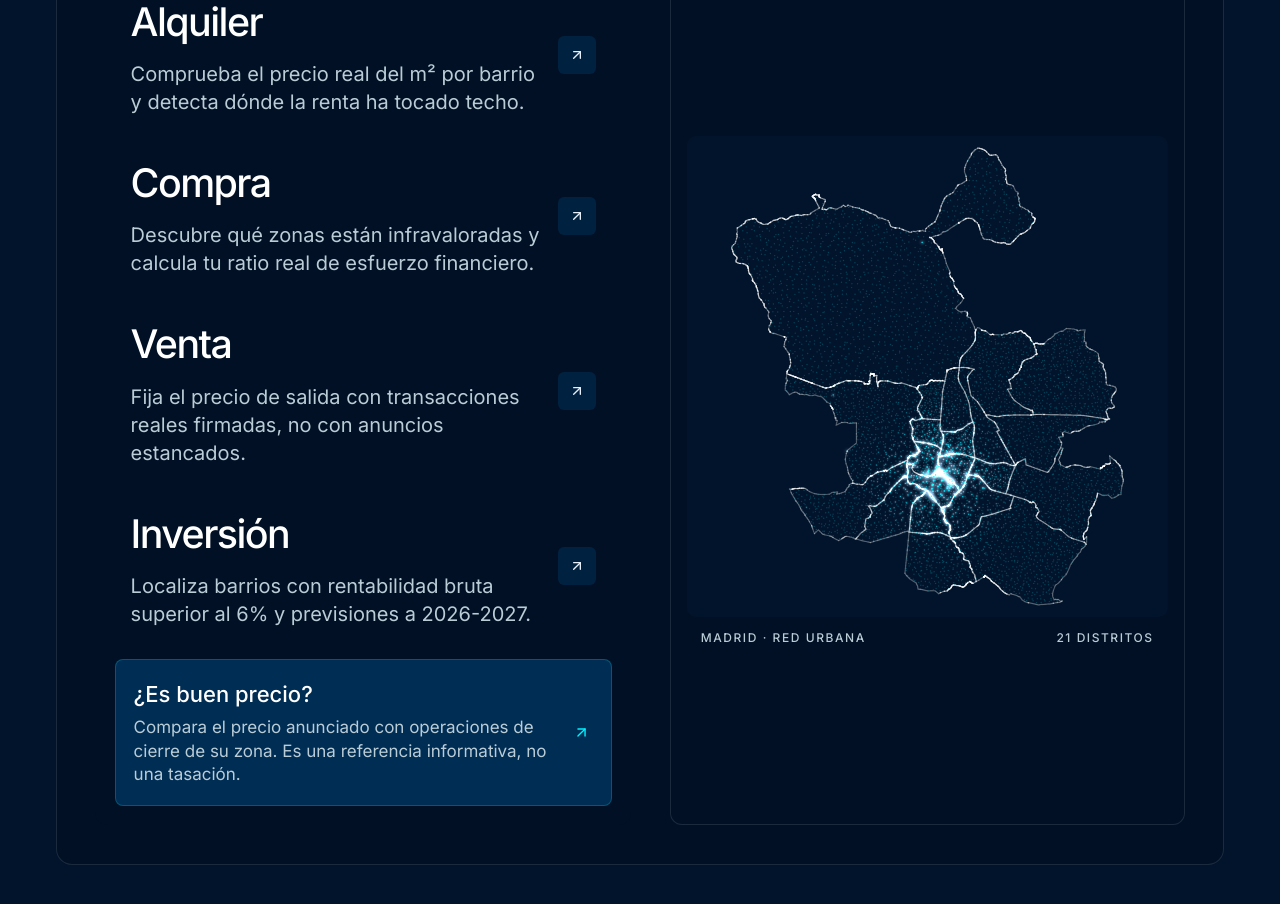
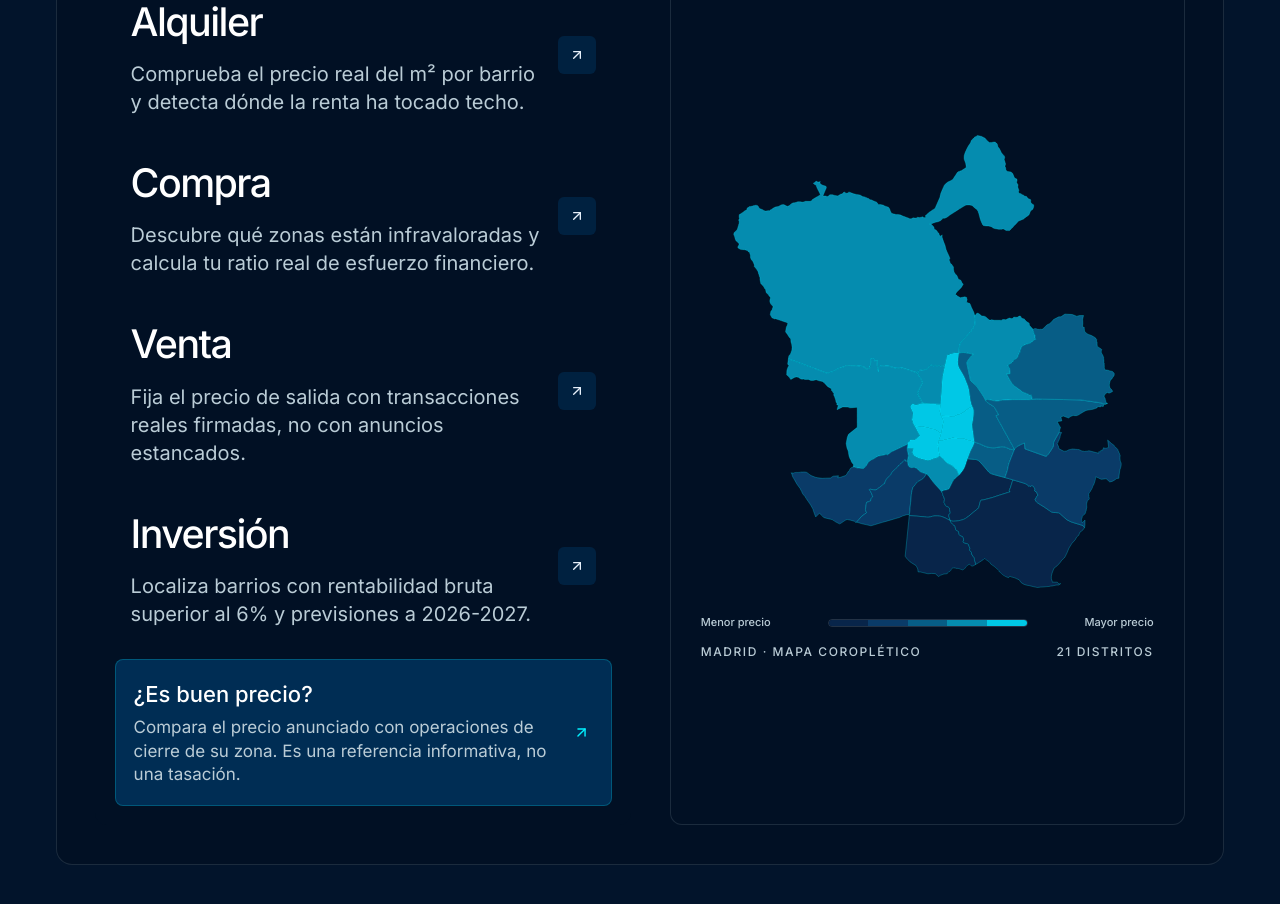
Before and after one commit to rodrigoapvigil/madrid-urban-intelligent, a Next.js app in the folder frontend/: page / in a window 1280 px wide. Shown: the part 3660-4564 px from the top of the page. Built offline with nearby package versions, Linux system fonts and the light colour scheme.

Commit message:
perf(landing): reemplazar mapa de particulas en canvas por mapa coropletico SVG ligero para eliminar tirones al hacer scroll

```diff
--- a/frontend/components/MadridDistrictMap.tsx
+++ b/frontend/components/MadridDistrictMap.tsx
@@ -1,7 +1,6 @@
 'use client';
 
-import { useEffect, useRef, useState } from 'react';
-import { colorWithAlpha, resolveCssColor } from '../lib/colors';
+import React, { useEffect, useState } from 'react';
 
 type Position = [number, number, ...number[]];
 type Ring = Position[];
@@ -12,63 +11,69 @@ type DistrictFeature = {
   geometry: { type: 'Polygon' | 'MultiPolygon'; coordinates: Polygon | Polygon[] };
 };
 type FeatureCollection = { type: 'FeatureCollection'; features: DistrictFeature[] };
-type ProjectedPolygon = { rings: { x: number; y: number }[][] };
-type District = {
+
+type ProjectedDistrict = {
   name: string;
-  area: number;
-  renderArea: number;
-  centroid: { x: number; y: number };
-  polygons: ProjectedPolygon[];
-  bounds: { minX: number; minY: number; maxX: number; maxY: number };
+  path: string;
+  tier: number;
+};
+
+const CHOROPLETH_COLORS = [
+  '#08254a', // Nivel 1: Menor precio / Más accesible
+  '#0a3b68', // Nivel 2: Medio-bajo
+  '#075d86', // Nivel 3: Medio
+  '#058caf', // Nivel 4: Medio-alto
+  '#00c8e6', // Nivel 5: Mayor precio / Prime
+];
+
+const TIER_LABELS = [
+  'Accesible',
+  'Medio-bajo',
+  'Medio',
+  'Medio-alto',
+  'Prime',
+];
+
+const DISTRICT_TIERS: Record<string, number> = {
+  'centro': 4,
+  'salamanca': 4,
+  'chamberi': 4,
+  'retiro': 4,
+  'chamartin': 4,
+  'moncloa-aravaca': 3,
+  'moncloa aravaca': 3,
+  'fuencarral-el pardo': 3,
+  'fuencarral el pardo': 3,
+  'arganzuela': 3,
+  'tetuan': 3,
+  'hortaleza': 3,
+  'ciudad lineal': 2,
+  'barajas': 2,
+  'san blas': 2,
+  'san blas-canillejas': 2,
+  'san blas canillejas': 2,
+  'moratalaz': 2,
+  'latina': 1,
+  'carabanchel': 1,
+  'vicalvaro': 1,
+  'puente de vallecas': 0,
+  'usera': 0,
+  'villaverde': 0,
+  'villa de vallecas': 0,
 };
 
 function normalizeName(value: unknown): string {
   return String(value ?? '').replace(/^Distrito\s+/i, '').replace(/\s+/g, ' ').trim();
 }
 
-function seeded(seed: number) {
-  let n = seed >>> 0;
-  return () => { n = (n * 1664525 + 1013904223) >>> 0; return n / 4294967296; };
-}
-
-function ringArea(ring: { x: number; y: number }[]) {
-  let twice = 0;
-  for (let i = 0, j = ring.length - 1; i < ring.length; j = i++) twice += ring[j].x * ring[i].y - ring[i].x * ring[j].y;
-  return twice / 2;
-}
-
-function pointInRing(x: number, y: number, ring: { x: number; y: number }[]) {
-  let inside = false;
-  for (let i = 0, j = ring.length - 1; i < ring.length; j = i++) {
-    const a = ring[i], b = ring[j];
-    if ((a.y > y) !== (b.y > y) && x < ((b.x - a.x) * (y - a.y)) / (b.y - a.y) + a.x) inside = !inside;
-  }
-  return inside;
-}
-
-function pointInPolygon(x: number, y: number, polygon: ProjectedPolygon) {
-  return !!polygon.rings.length && pointInRing(x, y, polygon.rings[0]) && !polygon.rings.slice(1).some((ring) => pointInRing(x, y, ring));
+function normalizeKey(str: string): string {
+  return str.normalize('NFD').replace(/[\u0300-\u036f]/g, '').toLowerCase().trim();
 }
 
 export default function MadridDistrictMap() {
-  const canvasRef = useRef<HTMLCanvasElement>(null);
-  const wrapRef = useRef<HTMLDivElement>(null);
-  const [districts, setDistricts] = useState<District[]>([]);
+  const [districts, setDistricts] = useState<ProjectedDistrict[]>([]);
   const [hovered, setHovered] = useState<number | null>(null);
   const [error, setError] = useState(false);
-  const activePointer = useRef<{ x: number; y: number; until: number } | null>(null);
-  const wakeAnimation = useRef<() => void>(() => {});
-  const reducedMotion = useRef(false);
-  const hoveredRef = useRef(hovered);
-  hoveredRef.current = hovered;
-
-  useEffect(() => {
-    const query = window.matchMedia('(prefers-reduced-motion: reduce)');
-    reducedMotion.current = query.matches;
-    const update = () => { reducedMotion.current = query.matches; };
-    query.addEventListener?.('change', update);
-    return () => query.removeEventListener?.('change', update);
-  }, []);
 
   useEffect(() => {
     let cancelled = false;
@@ -79,299 +84,155 @@ export default function MadridDistrictMap() {
       })
       .then((data) => {
         if (cancelled) return;
-        const projected: District[] = [];
-        const cos = Math.cos(40.48 * Math.PI / 180);
-        for (let idx = 0; idx < data.features.length; idx++) {
-          const feature = data.features[idx];
-          const coords = feature.geometry.type === 'Polygon' ? [feature.geometry.coordinates as Polygon] : feature.geometry.coordinates as Polygon[];
-          const polygons: ProjectedPolygon[] = [];
-          let totalArea = 0, cx = 0, cy = 0;
+        const cos = Math.cos((40.48 * Math.PI) / 180);
+        const intermediate: Array<{ name: string; rings: Array<Array<{ x: number; y: number }>>; bounds: { minX: number; minY: number; maxX: number; maxY: number } }> = [];
+
+        for (const feature of data.features) {
+          const coords = feature.geometry.type === 'Polygon'
+            ? [feature.geometry.coordinates as Polygon]
+            : (feature.geometry.coordinates as Polygon[]);
+
+          const rings: Array<Array<{ x: number; y: number }>> = [];
           const bounds = { minX: Infinity, minY: Infinity, maxX: -Infinity, maxY: -Infinity };
+
           for (const poly of coords) {
-            const rings = poly.map((ring) => ring.map(([lon, lat]) => ({ x: (lon + 3.7) * 111.32 * cos, y: -(lat - 40.48) * 110.57 })));
-            for (const ring of rings) {
-              for (const p of ring) {
+            for (const ring of poly) {
+              const projectedRing = ring.map(([lon, lat]) => ({
+                x: (lon + 3.7) * 111.32 * cos,
+                y: -(lat - 40.48) * 110.57,
+              }));
+              for (const p of projectedRing) {
                 bounds.minX = Math.min(bounds.minX, p.x);
                 bounds.maxX = Math.max(bounds.maxX, p.x);
                 bounds.minY = Math.min(bounds.minY, p.y);
                 bounds.maxY = Math.max(bounds.maxY, p.y);
               }
+              rings.push(projectedRing);
             }
-            const areas = rings.map((ring) => ringArea(ring));
-            const area = Math.max(0, Math.abs(areas[0] ?? 0) - areas.slice(1).reduce((sum, value) => sum + Math.abs(value), 0));
-            const outer = rings[0] ?? [];
-            const center = outer.length ? outer.reduce((p, q) => ({ x: p.x + q.x / outer.length, y: p.y + q.y / outer.length }), { x: 0, y: 0 }) : { x: 0, y: 0 };
-            totalArea += area;
-            cx += center.x * area;
-            cy += center.y * area;
-            polygons.push({ rings });
           }
-          projected.push({
-            name: normalizeName(feature.properties.name ?? feature.properties.NAME_2 ?? feature.properties.district ?? feature.properties.nom),
-            area: totalArea,
-            renderArea: 0,
-            centroid: totalArea ? { x: cx / totalArea, y: cy / totalArea } : { x: 0, y: 0 },
-            polygons,
-            bounds,
-          });
+
+          const rawName = normalizeName(
+            feature.properties.name ??
+            feature.properties.NAME_2 ??
+            feature.properties.district ??
+            feature.properties.distrito_nombre
+          );
+
+          intermediate.push({ name: rawName, rings, bounds });
         }
-        const bounds = projected.reduce((b, d) => ({
+
+        const globalBounds = intermediate.reduce((b, d) => ({
           minX: Math.min(b.minX, d.bounds.minX),
           minY: Math.min(b.minY, d.bounds.minY),
           maxX: Math.max(b.maxX, d.bounds.maxX),
           maxY: Math.max(b.maxY, d.bounds.maxY),
         }), { minX: Infinity, minY: Infinity, maxX: -Infinity, maxY: -Infinity });
-        const scale = 950 / Math.max(bounds.maxX - bounds.minX, bounds.maxY - bounds.minY);
-        const offsetX = (1000 - (bounds.maxX - bounds.minX) * scale) / 2 - bounds.minX * scale;
-        const offsetY = (1000 - (bounds.maxY - bounds.minY) * scale) / 2 - bounds.minY * scale;
-        for (const district of projected) {
-          for (const polygon of district.polygons) {
-            for (const ring of polygon.rings) {
-              for (const p of ring) { p.x = p.x * scale + offsetX; p.y = p.y * scale + offsetY; }
-            }
+
+        const scale = 940 / Math.max(globalBounds.maxX - globalBounds.minX, globalBounds.maxY - globalBounds.minY);
+        const offsetX = (1000 - (globalBounds.maxX - globalBounds.minX) * scale) / 2 - globalBounds.minX * scale;
+        const offsetY = (1000 - (globalBounds.maxY - globalBounds.minY) * scale) / 2 - globalBounds.minY * scale;
+
+        const projectedList: ProjectedDistrict[] = intermediate.map((d) => {
+          let svgPath = '';
+          for (const ring of d.rings) {
+            ring.forEach((p, i) => {
+              const px = (p.x * scale + offsetX).toFixed(1);
+              const py = (p.y * scale + offsetY).toFixed(1);
+              svgPath += (i === 0 ? 'M' : 'L') + px + ',' + py;
+            });
+            svgPath += 'Z';
           }
-          district.centroid = { x: district.centroid.x * scale + offsetX, y: district.centroid.y * scale + offsetY };
-          district.renderArea = district.area * scale * scale;
-          district.bounds = {
-            minX: district.bounds.minX * scale + offsetX,
-            minY: district.bounds.minY * scale + offsetY,
-            maxX: district.bounds.maxX * scale + offsetX,
-            maxY: district.bounds.maxY * scale + offsetY,
-          };
-        }
-        setDistricts(projected);
+          const tier = DISTRICT_TIERS[normalizeKey(d.name)] ?? 2;
+          return { name: d.name, path: svgPath, tier };
+        });
+
+        setDistricts(projectedList);
         setError(false);
       })
-      .catch(() => { if (!cancelled) setError(true); });
-    return () => { cancelled = true; };
+      .catch(() => {
+        if (!cancelled) setError(true);
+      });
+
+    return () => {
+      cancelled = true;
+    };
   }, []);
 
-  useEffect(() => {
-    const canvas = canvasRef.current;
-    const wrapper = wrapRef.current;
-    if (!canvas || !wrapper || !districts.length) return;
-    const ctx = canvas.getContext('2d', { alpha: false });
-    if (!ctx) return;
-    const palette = {
-      night: resolveCssColor('var(--azul-noche)'),
-      line: resolveCssColor('var(--azul-linea)'),
-      rise: resolveCssColor('var(--precio-subida)'),
-      smoke: resolveCssColor('var(--blanco-humo)'),
-      coral: resolveCssColor('var(--coral)'),
-    };
-    const rand = seeded(20261107);
-    const isSmallScreen = window.matchMedia('(max-width: 700px)').matches;
-    const points: { x: number; y: number; district: number; border: boolean; lamp: boolean; intensity: number }[] = [];
-
-    districts.forEach((district, districtIndex) => {
-      const target = Math.max(100, Math.min(isSmallScreen ? 450 : 1250, Math.round(district.renderArea * (isSmallScreen ? .006 : .014))));
-      const step = Math.max(2.4, Math.sqrt(Math.max(district.renderArea, 1) / target));
-      for (const polygon of district.polygons) {
-        const outer = polygon.rings[0] ?? [];
-        for (const ring of polygon.rings) {
-          for (let i = 0; i < ring.length; i++) {
-            const a = ring[i], b = ring[(i + 1) % ring.length];
-            const len = Math.hypot(b.x - a.x, b.y - a.y);
-            const count = Math.max(1, Math.ceil(len / (isSmallScreen ? 3.8 : 2.6)));
-            for (let j = 0; j < count; j++) {
-              const t = j / count;
-              points.push({ x: a.x + (b.x - a.x) * t, y: a.y + (b.y - a.y) * t, district: districtIndex, border: true, lamp: rand() < .2, intensity: rand() });
-            }
-          }
-        }
-        const minX = Math.min(...outer.map((p) => p.x)), maxX = Math.max(...outer.map((p) => p.x));
-        const minY = Math.min(...outer.map((p) => p.y)), maxY = Math.max(...outer.map((p) => p.y));
-        const pitchY = step * .866;
-        let row = 0;
-        for (let y = minY; y <= maxY; y += pitchY, row++) {
-          const shift = row % 2 ? step / 2 : 0;
-          for (let x = minX + shift; x <= maxX; x += step) {
-            const px = x + (rand() - .5) * step * .9, py = y + (rand() - .5) * pitchY * .9;
-            if (polygon.rings.length && pointInPolygon(px, py, polygon)) {
-              points.push({ x: px, y: py, district: districtIndex, border: false, lamp: rand() < .4, intensity: rand() });
-            }
-          }
-        }
-      }
-    });
-
-    const xs = new Float32Array(points.length), ys = new Float32Array(points.length), light = new Float32Array(points.length);
-    const districtIds = new Uint8Array(points.length), flags = new Uint8Array(points.length);
-    points.forEach((p, i) => {
-      xs[i] = p.x; ys[i] = p.y; districtIds[i] = p.district;
-      flags[i] = (p.border ? 1 : 0) | (p.lamp ? 2 : 0);
-    });
-
-    const lampCanvas = document.createElement('canvas');
-    lampCanvas.width = lampCanvas.height = 72;
-    const lampCtx = lampCanvas.getContext('2d');
-    if (lampCtx) {
-      const glow = lampCtx.createRadialGradient(36, 36, 0, 36, 36, 36);
-      glow.addColorStop(0, colorWithAlpha(palette.smoke, .98));
-      glow.addColorStop(.08, colorWithAlpha(palette.rise, .92));
-      glow.addColorStop(.26, colorWithAlpha(palette.line, .54));
-      glow.addColorStop(1, 'rgba(0,0,0,0)');
-      lampCtx.fillStyle = glow;
-      lampCtx.fillRect(0, 0, 72, 72);
-    }
-
-    let width = 0, height = 0, dpr = 1, raf = 0, last = 0, time = 0, flickerBucket = 0;
-    let visible = true, pilotIndex = 0, pilotTime = 0, pilotX = districts[0].centroid.x, pilotY = districts[0].centroid.y;
-    let cursorCanvas: { x: number; y: number; until: number } | null = null;
-
-    const resize = () => {
-      const rect = wrapper.getBoundingClientRect();
-      dpr = Math.min(window.devicePixelRatio || 1, isSmallScreen ? 1.25 : 1.7);
-      width = Math.max(1, rect.width);
-      height = Math.max(1, rect.height);
-      canvas.width = Math.round(width * dpr);
-      canvas.height = Math.round(height * dpr);
-      canvas.style.width = `${width}px`;
-      canvas.style.height = `${height}px`;
-      ctx.setTransform(dpr, 0, 0, dpr, 0, 0);
-    };
-
-    const resizeObserver = new ResizeObserver(resize);
-    resizeObserver.observe(wrapper);
-    resize();
-
-    const intersection = new IntersectionObserver(([entry]) => {
-      visible = entry.isIntersecting;
-      if (visible && !raf) raf = requestAnimationFrame(draw);
-    });
-    intersection.observe(wrapper);
-
-    const draw = (stamp: number) => {
-      raf = 0;
-      if (!visible) return;
-      if (last && stamp - last < 40) { raf = requestAnimationFrame(draw); return; }
-      const dt = Math.min(.05, last ? (stamp - last) / 1000 : .016);
-      last = stamp;
-      time += dt;
-
-      const scale = Math.min(width, height) / 1000, ox = (width - 1000 * scale) / 2, oy = (height - 1000 * scale) / 2;
-      ctx.setTransform(dpr, 0, 0, dpr, 0, 0);
-      ctx.fillStyle = palette.night;
-      ctx.fillRect(0, 0, width, height);
-
-      const pointer = activePointer.current;
-      if (!reducedMotion.current) {
-        pilotTime += dt;
-        if (pilotTime >= 3.3) {
-          pilotTime %= 3.3;
-          pilotIndex = (pilotIndex + 1) % districts.length;
-        }
-        const target = districts[pilotIndex].centroid;
-        pilotX += (target.x - pilotX) * Math.min(1, dt * 1.6);
-        pilotY += (target.y - pilotY) * Math.min(1, dt * 1.6);
-        flickerBucket += dt * 14;
-        const flickers = Math.floor(flickerBucket);
-        flickerBucket -= flickers;
-        for (let i = 0; i < flickers; i++) {
-          const index = Math.floor(rand() * points.length);
-          light[index] = Math.max(light[index], .7 + rand() * .3);
-        }
-      }
-
-      const pilotActive = !reducedMotion.current && (!pointer || performance.now() > pointer.until);
-      if (pilotActive) {
-        const radius = 120;
-        for (let i = 0; i < points.length; i++) {
-          const dx = xs[i] - pilotX, dy = ys[i] - pilotY, dist = Math.hypot(dx, dy) * scale;
-          if (dist < radius) light[i] = Math.max(light[i], (1 - dist / radius) ** 2 * ((flags[i] & 2) ? 1 : .28));
-        }
-      }
-
-      const cursor = cursorCanvas && performance.now() < cursorCanvas.until ? cursorCanvas : pointer && performance.now() < pointer.until ? pointer : null;
-      if (cursor) {
-        const radius = Math.max(70, width * (width < 650 ? .13 : .09));
-        const gradient = ctx.createRadialGradient(cursor.x, cursor.y, 0, cursor.x, cursor.y, radius);
-        gradient.addColorStop(0, colorWithAlpha(palette.rise, .16));
-        gradient.addColorStop(.46, colorWithAlpha(palette.line, .08));
-        gradient.addColorStop(1, 'rgba(0,0,0,0)');
-        ctx.fillStyle = gradient;
-        ctx.fillRect(0, 0, width, height);
-        const mx = (cursor.x - ox) / scale, my = (cursor.y - oy) / scale;
-        for (let i = 0; i < points.length; i++) {
-          const dist = Math.hypot(xs[i] - mx, ys[i] - my) * scale;
-          if (dist < radius) light[i] = Math.max(light[i], (1 - dist / radius) ** 2 * ((flags[i] & 2) ? 1 : .32));
-        }
-      }
-
-      const selectedIndex = hoveredRef.current;
-      for (let i = 0; i < points.length; i++) {
-        light[i] = Math.max(0, light[i] - dt * .5);
-        const border = (flags[i] & 1) !== 0, lamp = (flags[i] & 2) !== 0;
-        const active = selectedIndex === districtIds[i];
-        const radius = (border ? 1.45 : 1.08) * (.78 + (active ? .65 : 0) + light[i] * .95) * scale;
-        const alpha = Math.min(.98, (border ? .32 : .22) + (active ? .45 : 0) + light[i] * .75);
-        const px = ox + xs[i] * scale, py = oy + ys[i] * scale;
-        if (lamp && light[i] > .04 && lampCtx) {
-          ctx.globalCompositeOperation = 'lighter';
-          const glowSize = radius * (8 + light[i] * 7);
-          ctx.globalAlpha = Math.min(.95, light[i] * (active ? 1 : .86));
-          ctx.drawImage(lampCanvas, px - glowSize / 2, py - glowSize / 2, glowSize, glowSize);
-        }
-        ctx.globalCompositeOperation = 'source-over';
-        ctx.globalAlpha = alpha;
-        ctx.fillStyle = active ? '#00F0FF' : border ? palette.smoke : palette.rise;
-        ctx.beginPath();
-        ctx.arc(px, py, Math.max(.7, radius), 0, Math.PI * 2);
-        ctx.fill();
-      }
-
-      ctx.globalAlpha = 1;
-      ctx.globalCompositeOperation = 'source-over';
-      if (cursor || !reducedMotion.current) raf = requestAnimationFrame(draw);
-    };
-
-    wakeAnimation.current = () => { if (!raf) raf = requestAnimationFrame(draw); };
-    raf = requestAnimationFrame(draw);
-
-    const updatePointer = (event: PointerEvent) => {
-      const rect = canvas.getBoundingClientRect();
-      const x = event.clientX - rect.left, y = event.clientY - rect.top;
-      activePointer.current = { x, y, until: performance.now() + (event.pointerType === 'touch' ? 900 : 160) };
-      cursorCanvas = activePointer.current;
-      const scale = Math.min(width, height) / 1000, ox = (width - 1000 * scale) / 2, oy = (height - 1000 * scale) / 2;
-      const mx = (x - ox) / scale, my = (y - oy) / scale;
-      const index = districts.findIndex((district) => district.polygons.some((polygon) => pointInPolygon(mx, my, polygon)));
-      setHovered(index >= 0 ? index : null);
-      if (!raf) raf = requestAnimationFrame(draw);
-    };
-
-    const clearPointer = (event: PointerEvent) => {
-      if (event.pointerType !== 'touch') {
-        activePointer.current = null;
-        setHovered(null);
-      }
-    };
-
-    canvas.addEventListener('pointermove', updatePointer);
-    canvas.addEventListener('pointerdown', updatePointer);
-    canvas.addEventListener('pointerleave', clearPointer);
-    canvas.addEventListener('pointerup', clearPointer);
-
-    return () => {
-      cancelAnimationFrame(raf);
-      wakeAnimation.current = () => {};
-      resizeObserver.disconnect();
-      intersection.disconnect();
-      canvas.removeEventListener('pointermove', updatePointer);
-      canvas.removeEventListener('pointerdown', updatePointer);
-      canvas.removeEventListener('pointerleave', clearPointer);
-      canvas.removeEventListener('pointerup', clearPointer);
-    };
-  }, [districts]);
+  const activeDistrict = hovered !== null ? districts[hovered] : null;
 
   return (
     <div className="mi-district-map">
-      <div className="mi-district-map__canvas-wrap" ref={wrapRef} style={{ cursor: "default" }}>
-        <canvas ref={canvasRef} aria-label="Mapa interactivo de distritos de Madrid" role="img" style={{ cursor: "default" }} />
-        {!districts.length && !error && <div className="mi-district-map__loading" aria-label="Cargando mapa" />}
-        {error && <div className="mi-district-map__error">No se pudo cargar el mapa de distritos.</div>}
+      <div className="mi-district-map__svg-wrap">
+        {activeDistrict && (
+          <div className="mi-district-map__pill" role="status" aria-live="polite">
+            <span className="mi-district-map__pill-dot" />
+            <span className="mi-district-map__pill-name">
+              {activeDistrict.name} · {TIER_LABELS[activeDistrict.tier]}
+            </span>
+          </div>
+        )}
+
+        {districts.length > 0 && (
+          <svg
+            viewBox="0 0 1000 1000"
+            className="mi-district-map__svg"
+            role="img"
+            aria-label="Mapa coroplético interactivo de los 21 distritos de Madrid"
+          >
+            <defs>
+              <filter id="choropleth-glow" x="-20%" y="-20%" width="140%" height="140%">
+                <feDropShadow dx="0" dy="0" stdDeviation="6" floodColor="#00F0FF" floodOpacity="0.8" />
+              </filter>
+            </defs>
+            {districts.map((d, index) => {
+              const isHovered = hovered === index;
+              const fill = isHovered ? '#00F0FF' : CHOROPLETH_COLORS[d.tier];
+              return (
+                <path
+                  key={d.name}
+                  d={d.path}
+                  fill={fill}
+                  stroke={isHovered ? '#FFFFFF' : 'rgba(0, 240, 255, 0.45)'}
+                  strokeWidth={isHovered ? 2.8 : 1.2}
+                  strokeLinejoin="round"
+                  filter={isHovered ? 'url(#choropleth-glow)' : undefined}
+                  className="mi-district-map__path"
+                  onMouseEnter={() => setHovered(index)}
+                  onMouseLeave={() => setHovered(null)}
+                  style={{
+                    transition: 'fill 0.18s ease, stroke 0.18s ease, stroke-width 0.18s ease',
+                    cursor: 'pointer',
+                  }}
+                >
+                  <title>{`${d.name} (${TIER_LABELS[d.tier]})`}</title>
+                </path>
+              );
+            })}
+          </svg>
+        )}
+
+        {!districts.length && !error && (
+          <div className="mi-district-map__loading" aria-label="Cargando mapa" />
+        )}
+        {error && (
+          <div className="mi-district-map__error">No se pudo cargar el mapa de distritos.</div>
+        )}
       </div>
-      <div className="mi-district-map__caption"><span>Madrid · red urbana</span><span>21 distritos</span></div>
+
+      <div className="mi-district-map__legend-bar" aria-label="Escala de precios de menor a mayor">
+        <span className="mi-district-map__legend-label">Menor precio</span>
+        <div className="mi-district-map__legend-swatches" aria-hidden="true">
+          {CHOROPLETH_COLORS.map((color, idx) => (
+            <i key={idx} style={{ backgroundColor: color }} />
+          ))}
+        </div>
+        <span className="mi-district-map__legend-label">Mayor precio</span>
+      </div>
+
+      <div className="mi-district-map__caption">
+        <span>Madrid · mapa coroplético</span>
+        <span>21 distritos</span>
+      </div>
     </div>
   );
 }
--- a/frontend/components/MadridLanding.css
+++ b/frontend/components/MadridLanding.css
@@ -423,6 +423,7 @@
   max-width: 680px;
   margin: 0 auto;
 }
+.mi-district-map__svg-wrap,
 .mi-district-map__canvas-wrap {
   position: relative;
   width: 100%;
@@ -432,22 +433,43 @@
   border-radius: 10px;
   touch-action: pan-y;
 }
-.mi-district-map,
-.mi-district-map__canvas-wrap,
-.mi-district-map__canvas-wrap canvas,
-.mi-city-visual {
-  cursor: default !important;
-}
-.mi-district-map__pill {
-  display: none !important;
-}
-.mi-district-map__canvas-wrap canvas {
-  position: absolute;
-  inset: 0;
-  display: block;
+.mi-district-map__svg {
   width: 100%;
   height: 100%;
-  cursor: default !important;
+  display: block;
+}
+.mi-district-map,
+.mi-district-map__svg-wrap,
+.mi-district-map__canvas-wrap,
+.mi-city-visual {
+  cursor: default;
+}
+.mi-district-map__legend-bar {
+  display: flex;
+  align-items: center;
+  justify-content: space-between;
+  gap: 12px;
+  margin-top: 12px;
+  padding: 0 14px;
+}
+.mi-district-map__legend-label {
+  font-size: 11px;
+  font-weight: 500;
+  color: var(--mi-silver);
+  white-space: nowrap;
+}
+.mi-district-map__legend-swatches {
+  display: flex;
+  flex: 1;
+  max-width: 200px;
+  height: 8px;
+  border-radius: 99px;
+  overflow: hidden;
+  border: 1px solid rgba(186, 204, 214, 0.18);
+}
+.mi-district-map__legend-swatches i {
+  flex: 1;
+  height: 100%;
 }
 .mi-district-map__caption {
   display: flex;
```
